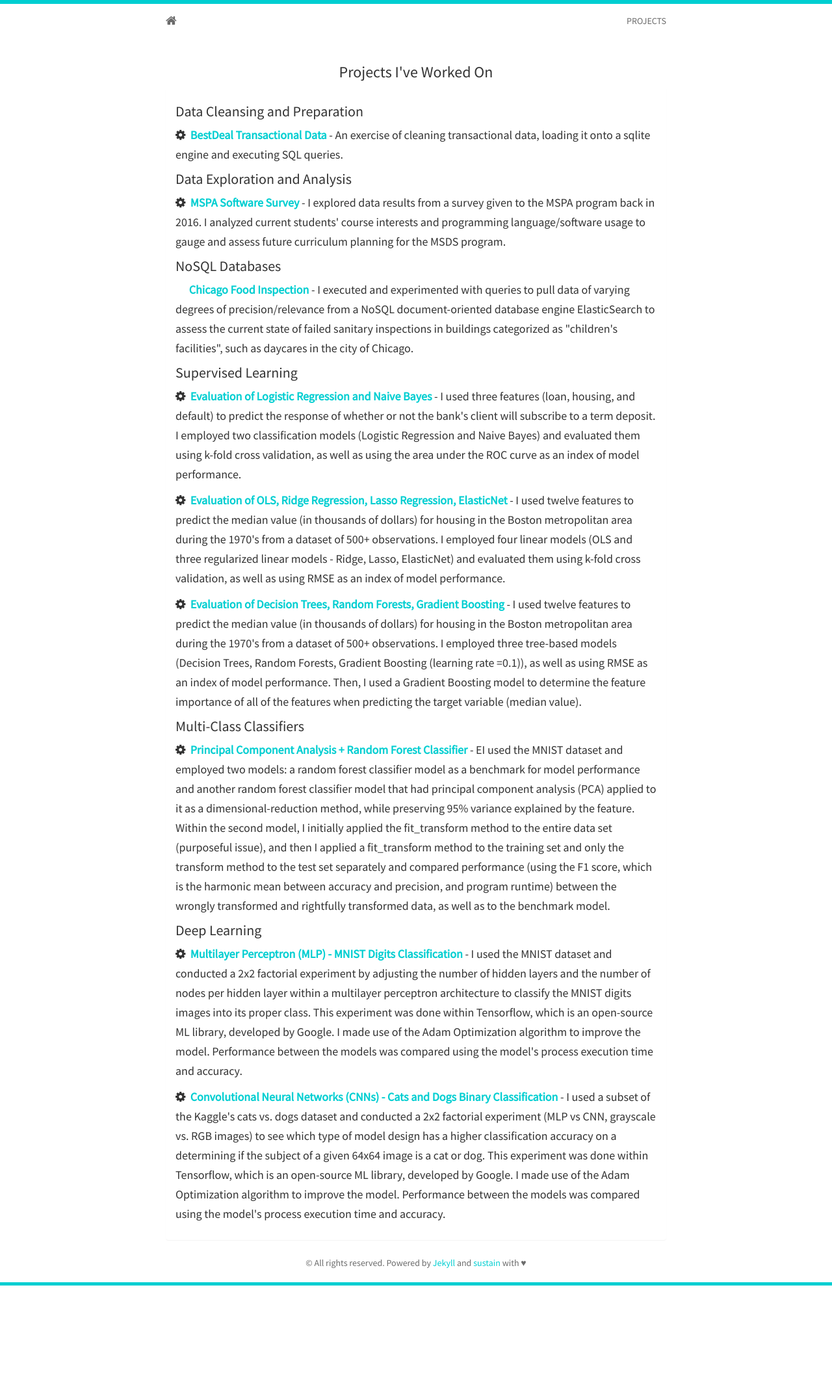
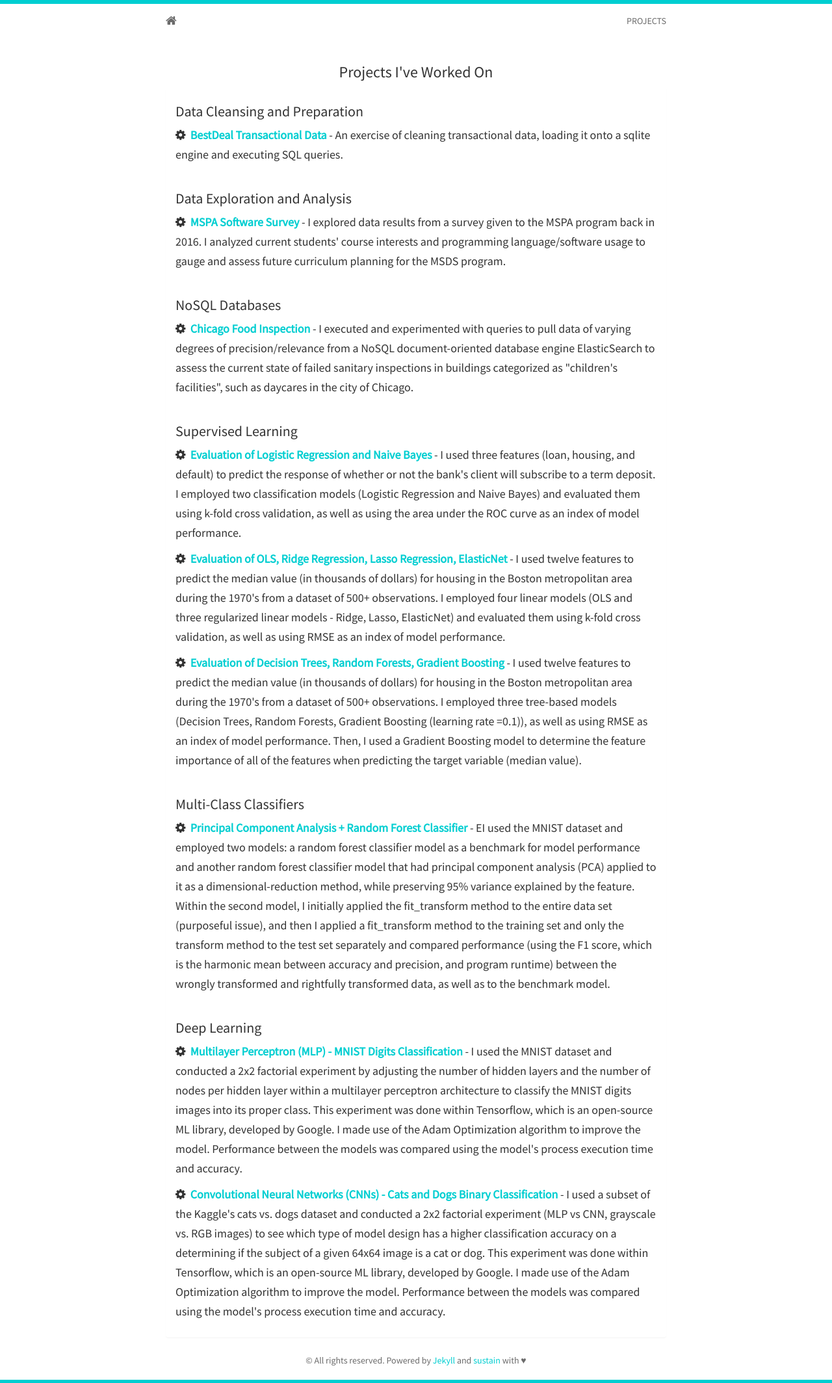
Before and after one commit to tiffduong/tiffduong.github.io, a Jekyll site: the page built from projects.html, in a window 1280 px wide. Shown: the whole page at 65% size. Built offline with Jekyll 4.4.1, drawn with Linux system fonts in a browser that asks for light colours; nearby versions of some CDN libraries; before the commit the page ends 1978 px from its top, so only the background shows below that.

Commit message:
Update projects.html

```diff
--- a/_includes/projects.html
+++ b/_includes/projects.html
@@ -8,15 +8,18 @@
 			<i class="fa fa-cog"></i>&nbsp;&nbsp;<strong><a href="https://github.com/tiffduong/Data_Science_Portfolio/blob/master/MSDS%20-%20Database%20Systems%20%26%20Preparation/Assignment_2_-_Data_Preparation_and_Cleansing.ipynb">BestDeal Transactional Data</a></strong>
 			- An exercise of cleaning transactional data, loading it onto a sqlite engine and executing SQL queries.
 		</h5>
+		<br>
 	<h4>Data Exploration and Analysis</h4>
 		<h5>
 			<i class="fa fa-cog"></i>&nbsp;&nbsp;<strong><a href="https://github.com/tiffduong/Data_Science_Portfolio/blob/master/MSDS%20-%20Practical%20Machine%20Learning/Assignment_1_-_MSPA_Software_Survey_Analysis/Assignment_1.ipynb">MSPA Software Survey</a></strong>
 			- I explored data results from a survey given to the MSPA program back in 2016. I analyzed current students' course interests and programming language/software usage to gauge and assess future curriculum planning for the MSDS program.
 		</h5>
+		<br>
 	<h4>NoSQL Databases</h4>
     	<h5>
-			<i class="ffa fa-cog"></i>&nbsp;&nbsp;<strong><a href="https://github.com/tiffduong/Data_Science_Portfolio/blob/master/MSDS%20-%20Database%20Systems%20%26%20Preparation/Assignment_1_-_Querying_Data_Stored_on_a_NoSQL_Database.ipynb">Chicago Food Inspection</a></strong>
+			<i class="fa fa-cog"></i>&nbsp;&nbsp;<strong><a href="https://github.com/tiffduong/Data_Science_Portfolio/blob/master/MSDS%20-%20Database%20Systems%20%26%20Preparation/Assignment_1_-_Querying_Data_Stored_on_a_NoSQL_Database.ipynb">Chicago Food Inspection</a></strong>
 			- I executed and experimented with queries to pull data of varying degrees of precision/relevance from a NoSQL document-oriented database engine ElasticSearch to assess the current state of failed sanitary inspections in buildings categorized as "children's facilities", such as daycares in the city of Chicago.</h5>
+		<br>
 		<h4>Supervised Learning</h4>
 		<h5>
 			<i class="fa fa-cog"></i>&nbsp;&nbsp;<strong><a href="https://github.com/tiffduong/Data_Science_Portfolio/blob/master/MSDS%20-%20Practical%20Machine%20Learning/Assignment_2_-_Evaluating_Classification_Models/Assignment%202%20-%20Evaluating%20Classification%20Models.ipynb">Evaluation of Logistic Regression and Naive Bayes</a></strong>
@@ -32,11 +35,13 @@
 			<i class="fa fa-cog"></i>&nbsp;&nbsp;<strong><a href="https://github.com/tiffduong/Data_Science_Portfolio/blob/master/MSDS%20-%20Practical%20Machine%20Learning/Assignment_4_-_Random_Forests_and_Gradient_Boosting/Assignment_4_-_Random_Forests_and_Gradient_Boosting.ipynb">Evaluation of Decision Trees, Random Forests, Gradient Boosting</a></strong>
 			- I used twelve features to predict the median value (in thousands of dollars) for housing in the Boston metropolitan area during the 1970's from a dataset of 500+ observations. I employed three tree-based models (Decision Trees, Random Forests, Gradient Boosting (learning rate =0.1)), as well as using RMSE as an index of model performance. Then, I used a Gradient Boosting model to determine the feature importance of all of the features when predicting the target variable (median value).
 		</h5>
+		<br>
 	<h4>Multi-Class Classifiers</h4>
 		<h5>
 			<i class="fa fa-cog"></i>&nbsp;&nbsp;<strong><a href="https://github.com/tiffduong/Data_Science_Portfolio/blob/master/MSDS%20-%20Practical%20Machine%20Learning/Assignment_5_-_Principal_Components_Analysis/Assignment_5_-_Principal_Components_Analysis.ipynb">Principal Component Analysis + Random Forest Classifier</a></strong>
 			- EI used the MNIST dataset and employed two models: a random forest classifier model as a benchmark for model performance and another random forest classifier model that had principal component analysis (PCA) applied to it as a dimensional-reduction method, while preserving 95% variance explained by the feature. Within the second model, I initially applied the fit_transform method to the entire data set (purposeful issue), and then I applied a fit_transform method to the training set and only the transform method to the test set separately and compared performance (using the F1 score, which is the harmonic mean between accuracy and precision, and program runtime) between the wrongly transformed and rightfully transformed data, as well as to the benchmark model.
 		</h5>
+		<br>
 	<h4>Deep Learning</h4>
 		<h5>
 			<i class="fa fa-cog"></i>&nbsp;&nbsp;<strong><a href="https://github.com/tiffduong/Data_Science_Portfolio/blob/master/MSDS%20-%20Practical%20Machine%20Learning/Assignment_6_-_Neural_Networks/Assignment%206%20-%20Neural%20Networks.ipynb">Multilayer Perceptron (MLP) - MNIST Digits Classification</a></strong>
```
